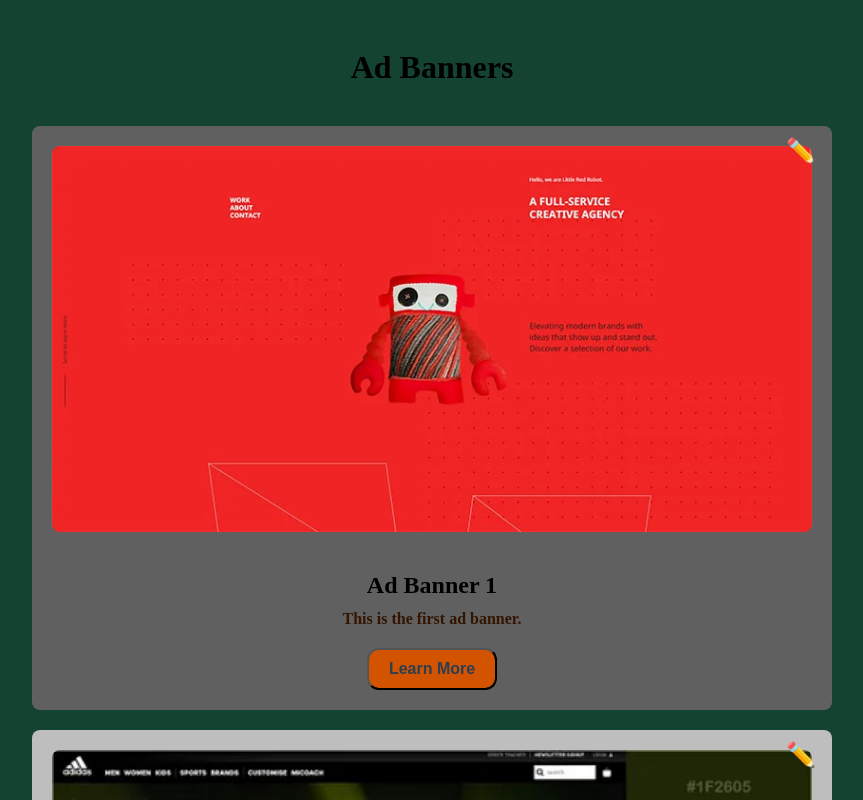
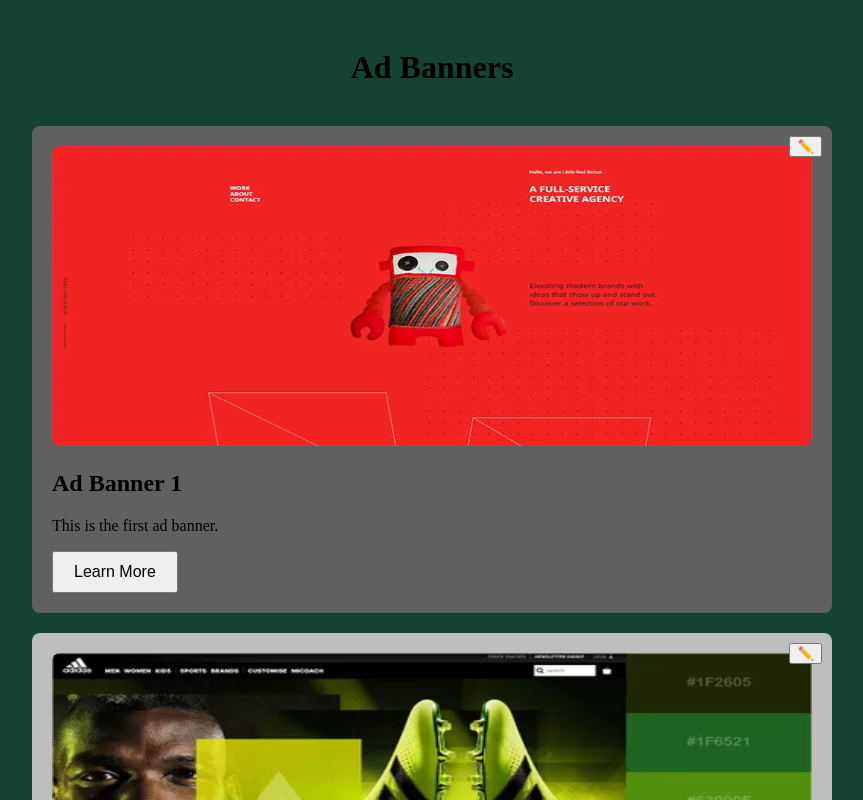
Before and after one commit to YATHAMSHA/banner, a Next.js app: page /banner/ in a window 1280 px wide. Shown: the top 800 px of the page, without its empty margins (208-1071 px from the left). Built offline with nearby package versions, Linux system fonts and the light colour scheme.

Commit message:
Initial commit

```diff
--- a/src/components/BannerImageComp.tsx
+++ b/src/components/BannerImageComp.tsx
@@ -1,5 +1,4 @@
 import React from 'react';
-import Image from 'next/image';
 import styles from '../styles/BannerImageComp.module.css';
 
 interface BannerImageCompProps {
@@ -14,7 +13,7 @@ interface BannerImageCompProps {
 const BannerImageComp: React.FC<BannerImageCompProps> = ({ title, description, cta, image, background, onEdit }) => {
   return (
     <div className={styles.banner} style={{ background: background }}>
-      <Image src={image} alt={title} layout="responsive" width={500} height={300} className={styles.image} />
+      <img src={image} alt={title} className={styles.image} />
       <div className={styles.content}>
         <h2 className={styles.title}>{title}</h2>
         <p className={styles.description}>{description}</p>
--- a/src/pages/index.tsx
+++ b/src/pages/index.tsx
@@ -3,8 +3,8 @@ import { GetStaticProps } from 'next';
 import Head from 'next/head';
 import fs from 'fs';
 import path from 'path';
-import BannerImageComp from '../components/BannerImageComp';
-import EditBannerTemplateBs from '../components/EditBannerTemplateBs';
+import AdBanner from '../components/AdBanner';
+import BottomSheet from '../components/BottomSheet';
 import styles from '../styles/Home.module.css';
 
 interface HomePageProps {
@@ -40,7 +40,7 @@ const HomePage: React.FC<HomePageProps> = ({ ads: initialAds }) => {
       </Head>
       <h1 className={styles.title}>Ad Banners</h1>
       {ads.map((ad, index) => (
-        <BannerImageComp
+        <AdBanner
           key={index}
           title={ad.title}
           description={ad.description}
@@ -51,7 +51,7 @@ const HomePage: React.FC<HomePageProps> = ({ ads: initialAds }) => {
         />
       ))}
       {editingAd && (
-        <EditBannerTemplateBs
+        <BottomSheet
           ad={editingAd}
           onSave={handleSave}
           onClose={() => setEditingAd(null)}
```
